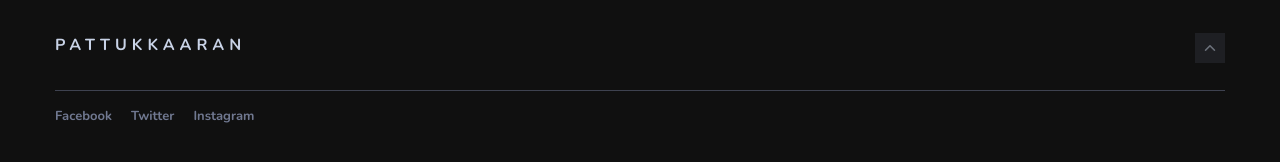
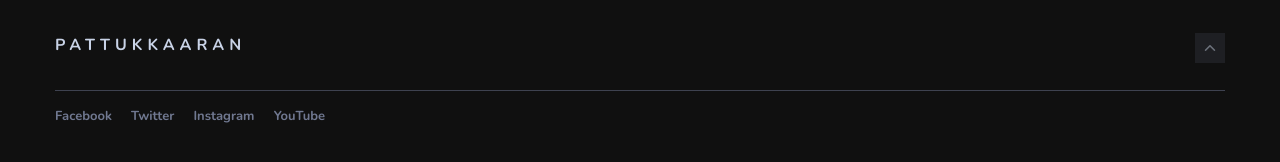
Before and after one commit to pattukkaaran/Cassette, a Jekyll site: the page built from index.html, in a window 1280 px wide and 900 px high, scrolled down 1746 px. Shown: the part 720-882 px from the top of the window. Built offline with Jekyll 4.4.1, drawn with Linux system fonts in a browser that asks for light colours; the list of posts is cut into pages by our own code; comment, search, counter and statistics services are not loaded.

Commit message:
Add YouTube link in footer

```diff
--- a/_includes/footer.html
+++ b/_includes/footer.html
@@ -26,8 +26,8 @@
               <li><a href="{{ site.instagram }}" target="_blank">Instagram</a></li>
               {% else %} {% endif %}
 
-              {% if site.pinterest %}
-              <li><a href="{{ site.pinterest }}" target="_blank">Pinterest</a></li>
+              {% if site.youtube %}
+              <li><a href="{{ site.youtube }}" target="_blank">YouTube</a></li>
               {% else %} {% endif %}
             </ul>
           </div>
```
